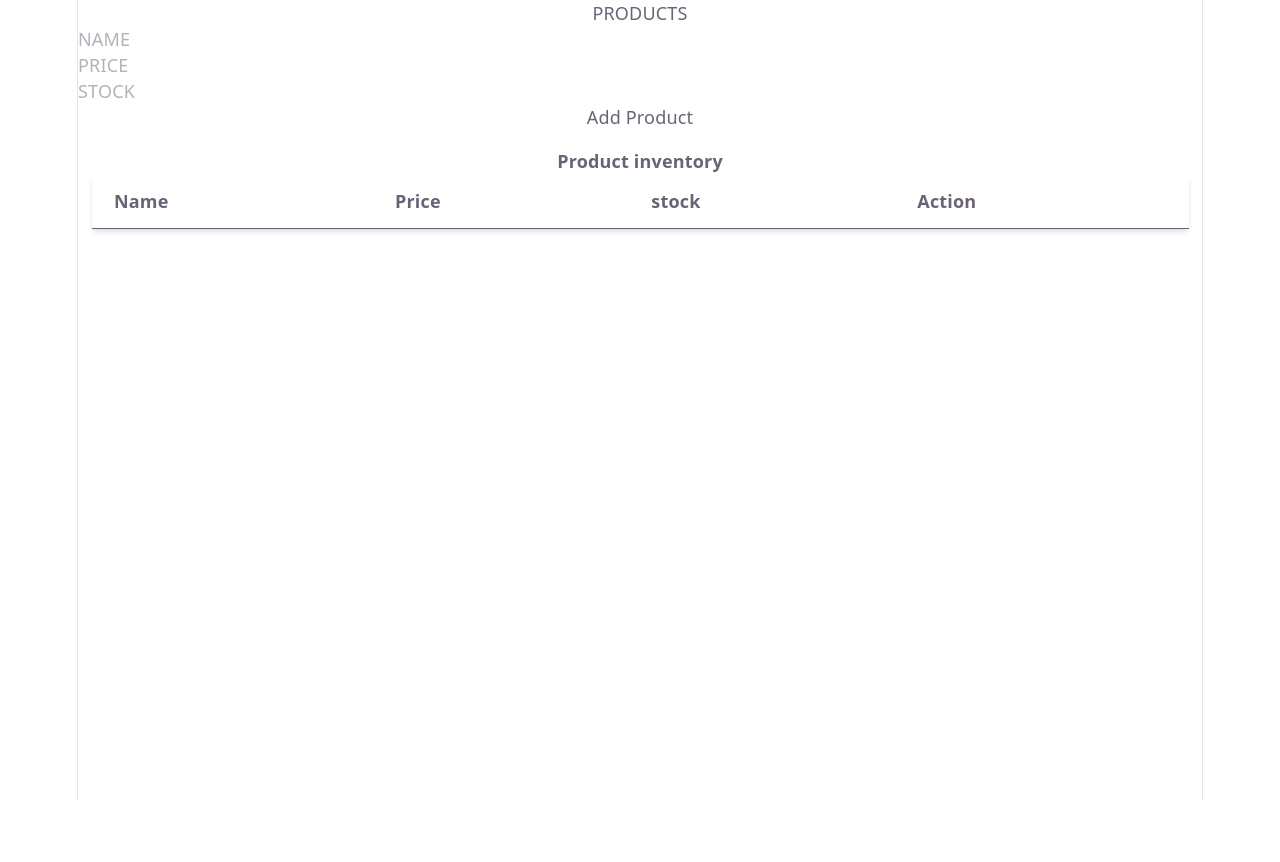
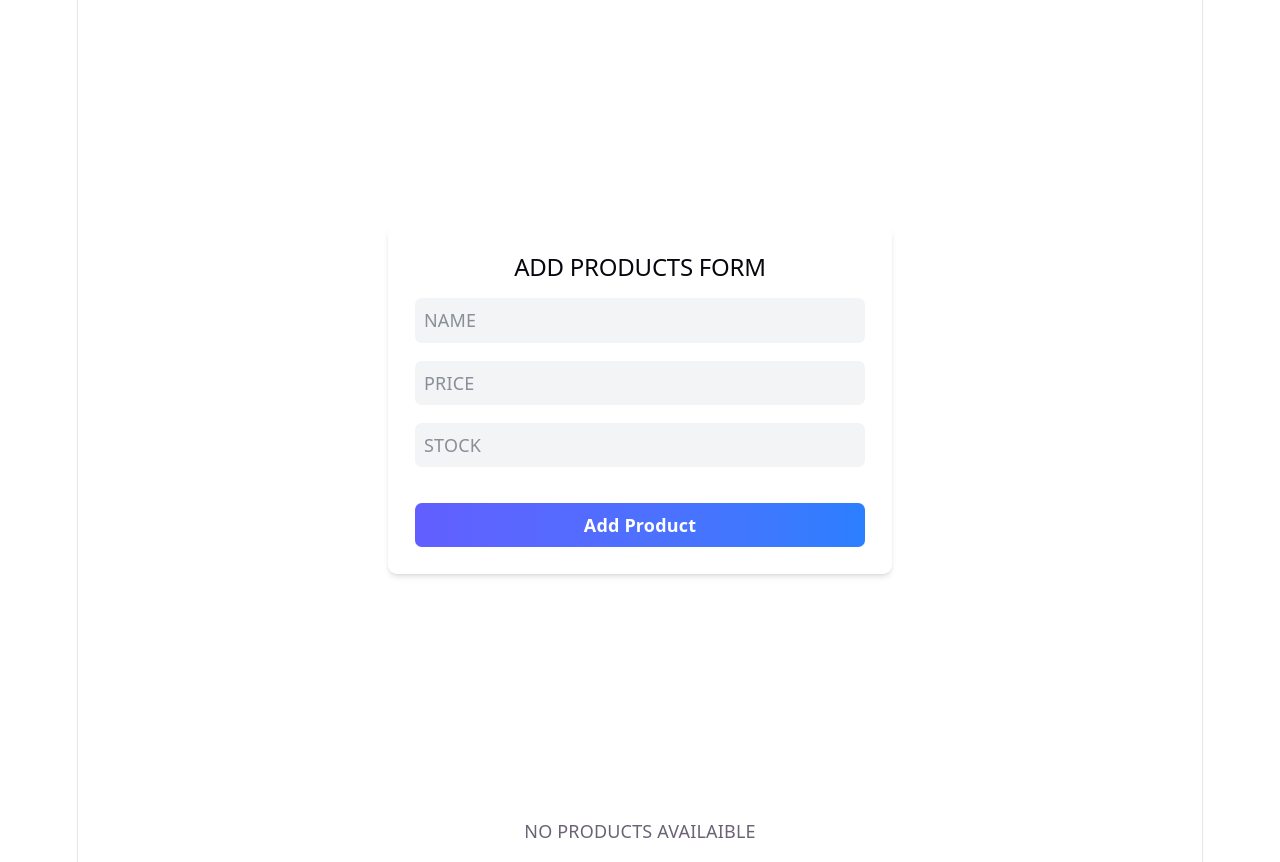
Before and after one commit to jpatidar-1998/SmartPOS-Retail-Billing-System, a React (Vite) app in the folder SmartPOS-retail-billing-system/: page /products in a window 1280 px wide. Before the commit the page ends 800 px from the top, so only its background shows below. Built offline with nearby package versions, Linux system fonts and the light colour scheme.

Commit message:
Fixed prodduct form UI

```diff
--- /dev/null
+++ b/SmartPOS-retail-billing-system/src/components/productForm.tsx
@@ -0,0 +1,72 @@
+function ProductForm({ prodForm, setProdForm, setProductList, productList }) {
+  const stockValue = Number(prodForm.stock);
+  const isNameEmpty = !prodForm.name.trim();
+  const isPriceEmpty = !prodForm.price.trim();
+
+  //handle input
+  const handleChange = (e) => {
+    setProdForm({ ...prodForm, [e.target.name]: e.target.value });
+  };
+
+  //handle add product
+  const addProduct = (e) => {
+    e.preventdefault();
+    if (isNameEmpty || isPriceEmpty) {
+      return alert("fill all feilds");
+    } else if (stockValue <= 0) {
+      return alert("Product is out of stock !");
+    }
+    const newProduct = {
+      id: Date.now(),
+      name: prodForm.name.trim(),
+      price: Number(prodForm.price),
+      stock: Number(prodForm.stock)
+    };
+    setProductList([...productList, newProduct]);
+    setProdForm({ name: "", price: "", stock: "" });
+  };
+
+  return (
+    <div className="flex flex-col items-center justify-center h-screen light">
+      <div className="w-full max-w-md bg-white rounded-lg shadow-md p-6">
+        <h2 className="text-2xl font-bold text-gray-800 mb-12 pb-2">
+          ADD PRODUCTS FORM
+        </h2>
+        <form className="flex flex-col">
+          <input
+            type="text"
+            name="name"
+            placeholder="NAME"
+            value={prodForm.name}
+            onChange={handleChange}
+            className="bg-gray-100 text-gray-800 border-0 rounded-md p-2 mb-4 focus:bg-gray-200 focus:outline-none focus:ring-1 focus:ring-blue-500 transition ease-in-out duration-150"
+          />
+
+          <input
+            type="number"
+            name="price"
+            placeholder="PRICE"
+            value={prodForm.price}
+            onChange={handleChange}
+            className="bg-gray-100 text-gray-800 border-0 rounded-md p-2 mb-4 focus:bg-gray-200 focus:outline-none focus:ring-1 focus:ring-blue-500 transition ease-in-out duration-150"
+          />
+          <input
+            type="number"
+            name="stock"
+            placeholder="STOCK"
+            value={prodForm.stock}
+            onChange={handleChange}
+            className="bg-gray-100 text-gray-800 border-0 rounded-md p-2 mb-4 focus:bg-gray-200 focus:outline-none focus:ring-1 focus:ring-blue-500 transition ease-in-out duration-150"
+          />
+          <button
+            onClick={addProduct}
+            className="bg-linear-to-r from-indigo-500 to-blue-500 text-white font-bold py-2 px-4 rounded-md mt-4 hover:bg-indigo-600 hover:to-blue-600 transition ease-in-out duration-150"
+          >
+            Add Product
+          </button>
+        </form>
+      </div>
+    </div>
+  );
+}
+export default ProductForm;
--- /dev/null
+++ b/SmartPOS-retail-billing-system/src/components/productTable.tsx
@@ -0,0 +1,49 @@
+function ProductTable({ productList, setProductList }) {
+  //handle Delete ProductList
+  const handleDelete = (id) => {
+    const newList = productList.filter((product) => product.id !== id);
+    setProductList(newList);
+  };
+
+  return (
+    <div className="px-3 py-4 flex justify-center">
+      {productList.length !== 0 ? (
+        <table className="w-full text-md bg-white shadow-md rounded mb-4">
+          <caption className="font-bold ">Product inventory</caption>
+          <thead>
+            <tr className="border-b">
+              <th className="text-left p-3 px-5">Name</th>
+              <th className="text-left p-3 px-5">Price</th>
+              <th className="text-left p-3 px-5">stock</th>
+              <th className="text-left p-3 px-5">Action</th>
+            </tr>
+          </thead>
+          <tbody>
+            {productList.map((product) => (
+              <tr
+                key={product.id}
+                className="border-b hover:bg-gray-200 bg-gray-100"
+              >
+                <td className="p-3 px-5">{product.name}</td>
+                <td className="p-3 px-5"> {product.price}</td>
+                <td className="p-3 px-5"> {product.stock}</td>
+                <td className="p-3 px-5 flex">
+                  <button
+                    type="button"
+                    className="mr-3 text-sm bg-blue-500 hover:bg-blue-700 text-white py-1 px-2 rounded focus:outline-none focus:shadow-outline"
+                    onClick={() => handleDelete(product.id)}
+                  >
+                    Delete
+                  </button>
+                </td>
+              </tr>
+            ))}
+          </tbody>
+        </table>
+      ) : (
+        <p>NO PRODUCTS AVAILAIBLE</p>
+      )}
+    </div>
+  );
+}
+export default ProductTable;
--- a/SmartPOS-retail-billing-system/src/pages/Products.tsx
+++ b/SmartPOS-retail-billing-system/src/pages/Products.tsx
@@ -1,98 +1,21 @@
 import { useState } from "react";
+import ProductForm from "../components/productForm";
+import ProductTable from "../components/productTable";
 
 export default function Products() {
   const [productList, setProductList] = useState([]);
-  const [form, setForm] = useState({ name: "", price: "", stock: "" });
-  const stockValue = Number(form.stock);
+  const [prodForm, setProdForm] = useState<object>({ name: "", price: "", stock: "" });
 
-  //handle input
-  const handleChange = (e) => {
-    setForm({ ...form, [e.target.name]: e.target.value });
-  };
-
-  //handle add product
-  const addProduct = () => {
-    if (!form.name || !form.price) {
-      return alert("fill all feilds");
-    } else if (stockValue <= 0) {
-      return alert("Product is out of stock !");
-    }
-    const newProduct = {
-      id: Date.now(),
-      name: form.name.trim(),
-      price: Number(form.price),
-      stock: Number(form.stock)
-    };
-    setProductList([...productList, newProduct]);
-    setForm({ name: "", price: "", stock: "" });
-  };
-
-  //handle Delete ProductList
-  const handleDelete = () => {};
-
-  console.log(productList, form);
+  console.log(productList, prodForm);
   return (
     <>
-      <div className="grid grid-cols-1 justify-center items-center">
-        <p>PRODUCTS</p>
-        <input
-          type="text"
-          name="name"
-          placeholder="NAME"
-          value={form.name}
-          onChange={handleChange}
-        />
-
-        <input
-          type="number"
-          name="price"
-          placeholder="PRICE"
-          value={form.price}
-          onChange={handleChange}
-        />
-        <input
-          type="number"
-          name="stock"
-          placeholder="STOCK"
-          value={form.stock}
-          onChange={handleChange}
-        />
-        <button onClick={addProduct}>Add Product</button>
-      </div>
-      <div className="px-3 py-4 flex justify-center">
-        <table className="w-full text-md bg-white shadow-md rounded mb-4">
-          <caption className="font-bold ">Product inventory</caption>
-          <thead>
-            <tr className="border-b">
-              <th className="text-left p-3 px-5">Name</th>
-              <th className="text-left p-3 px-5">Price</th>
-              <th className="text-left p-3 px-5">stock</th>
-              <th className="text-left p-3 px-5">Action</th>
-            </tr>
-          </thead>
-          <tbody>
-            {productList.map((product) => (
-              <tr
-                key={product.id}
-                className="border-b hover:bg-gray-200 bg-gray-100"
-              >
-                <td className="p-3 px-5">{product.name}</td>
-                <td className="p-3 px-5"> {product.price}</td>
-                <td className="p-3 px-5"> {product.stock}</td>
-                <td className="p-3 px-5 flex">
-                  <button
-                    type="button"
-                    className="mr-3 text-sm bg-blue-500 hover:bg-blue-700 text-white py-1 px-2 rounded focus:outline-none focus:shadow-outline"
-                    onClick={handleDelete}
-                  >
-                    Delete
-                  </button>
-                </td>
-              </tr>
-            ))}
-          </tbody>
-        </table>
-      </div>
+      <ProductForm
+        prodForm={prodForm}
+        setProdForm={setProdForm}
+        setProductList={setProductList}
+        productList={productList}
+      />
+      <ProductTable productList={productList} setProductList={setProductList} />
     </>
   );
 }
--- /dev/null
+++ b/SmartPOS-retail-billing-system/src/types/products.ts
@@ -0,0 +1,5 @@
+export type ProductForm = {
+  name: string,
+  price: number,
+  stock: number;
+};
```
